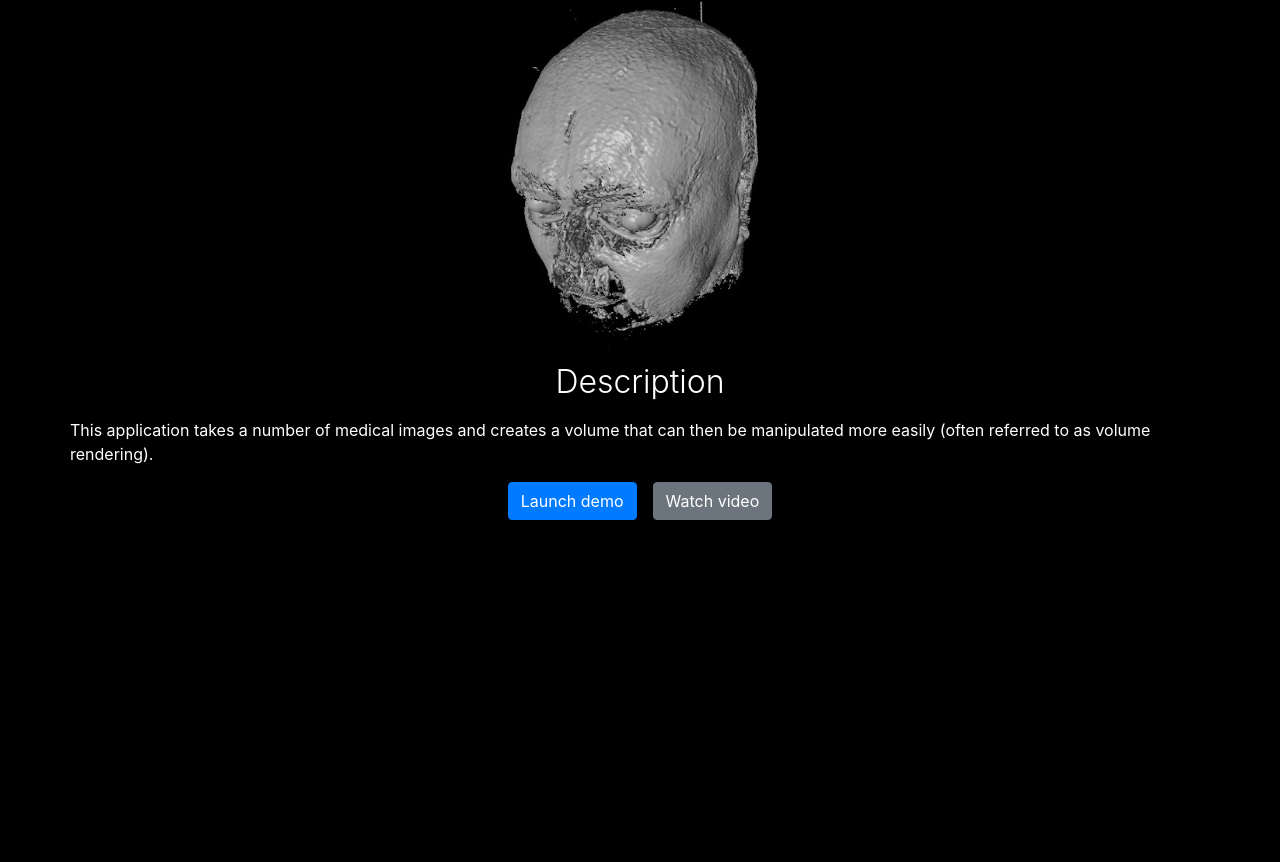
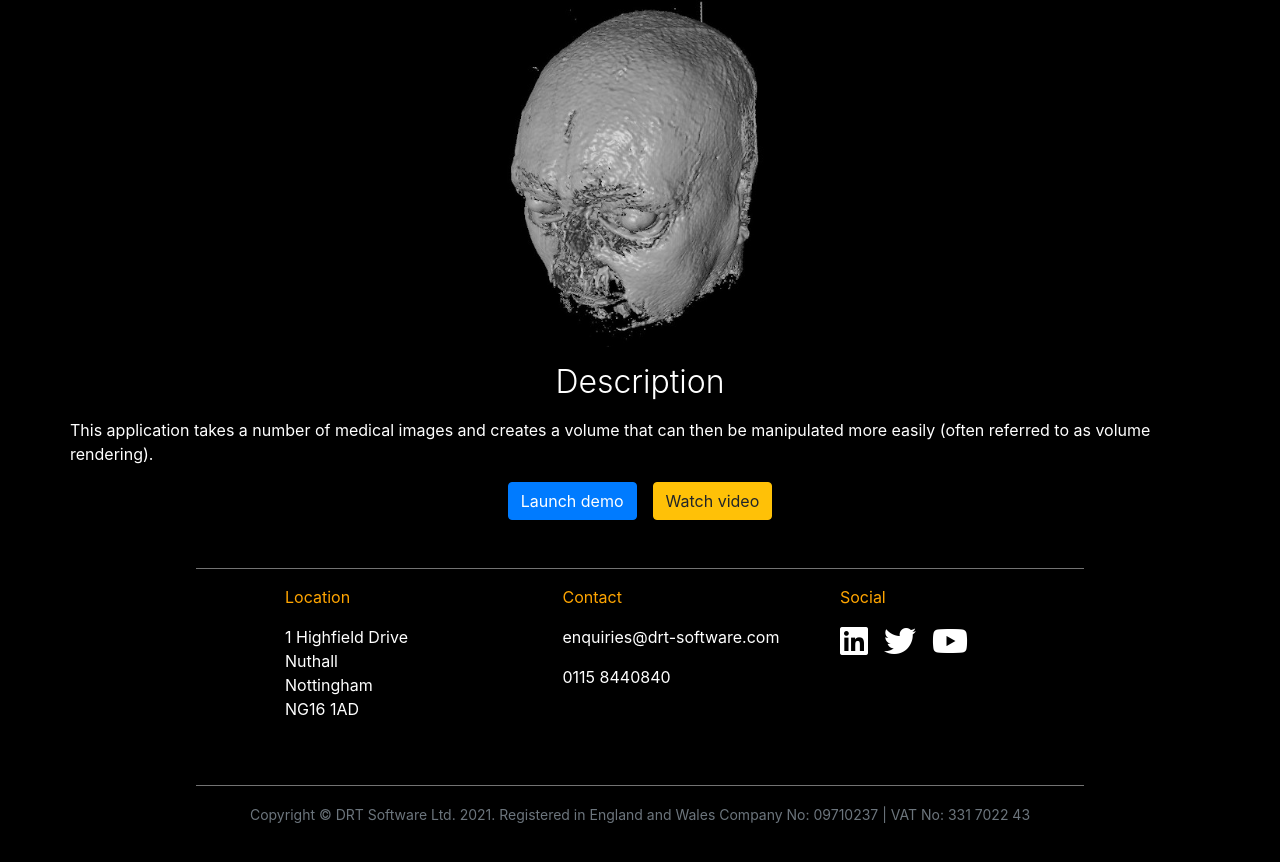
Before and after one commit to DoctorTone/drt_demo, a React (Create React App) app: page /portfolio/medical in a window 1280 px wide. Shown: the part 256-1118 px from the top of the page. Before the commit the page ends 800 px from the top, so only its background shows below. Built offline with nearby package versions, Linux system fonts and the light colour scheme; what react-three-fiber would draw is missing.

Commit message:
Add info and footer.

```diff
--- a/src/pages/MedicalViz.js
+++ b/src/pages/MedicalViz.js
@@ -1,5 +1,7 @@
 import React from "react";
 import Navbar from "../components/Navbar";
+import Info from "../components/Info";
+import Footer from "../components/Footer";
 
 const MedicalViz = () => {
   return (
@@ -37,13 +39,17 @@ const MedicalViz = () => {
             </a>
             <a
               href="https://www.drt-software.com/MedicalViz/medicalViz.html"
-              className="btn btn-secondary"
+              className="btn btn-warning"
               target="_blank"
             >
               Watch video
             </a>
           </div>
         </div>
+        <hr className="mt-5 h-line" />
+        <Info />
+        <hr className="mt-5 h-line" />
+        <Footer />
       </div>
     </div>
   );
```
